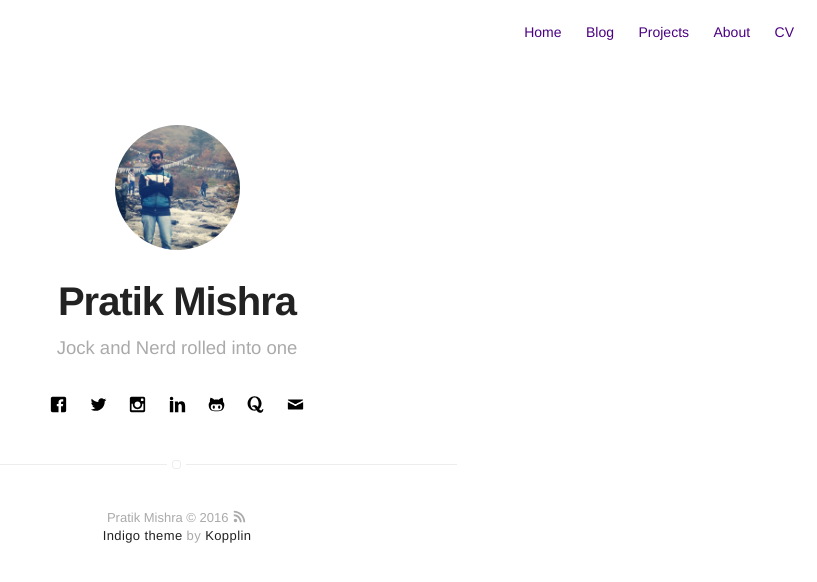
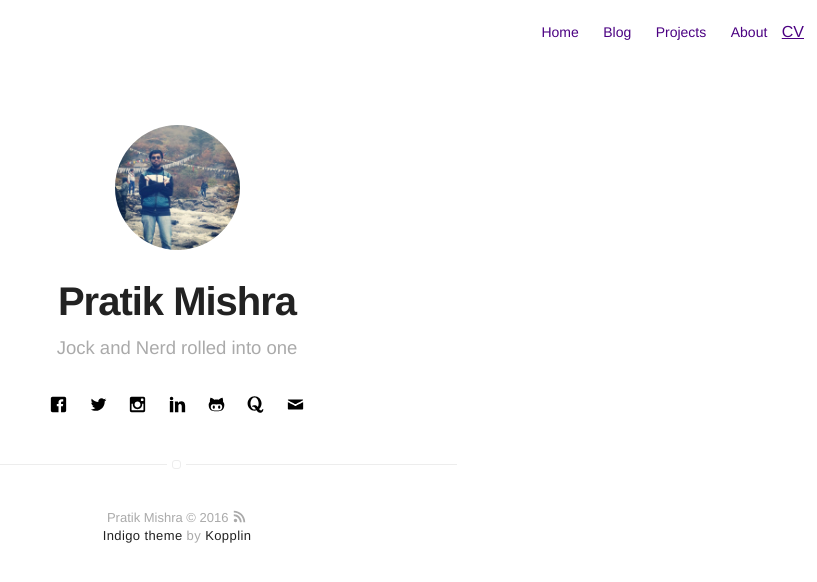
Before and after one commit to pratik1105/oldwebsite, a Jekyll site: the page built from index.html, in a window 1280 px wide. Shown: the top 582 px of the page, without its empty margins (463-1280 px from the left). Built offline with Jekyll 4.4.1, drawn with Linux system fonts in a browser that asks for light colours.

Commit message:
Update nav.html

```diff
--- a/_includes/nav.html
+++ b/_includes/nav.html
@@ -32,9 +32,7 @@
 
          {% if site.CV == true %}
             {% if page.title != "CV" %}
-                <li class="item">
-                    <a class="link" href="https://github.com/pratik1105/pratik1105.github.io/CV/Pratik_Resume.pdf">CV</a>
-                </li>
+                    <a class="link" href="https://github.com/pratik1105/pratik1105.github.io/blob/master/Pratik_Resume.pdf">CV</a>
             {% endif %}
         {% endif %}
 
```
